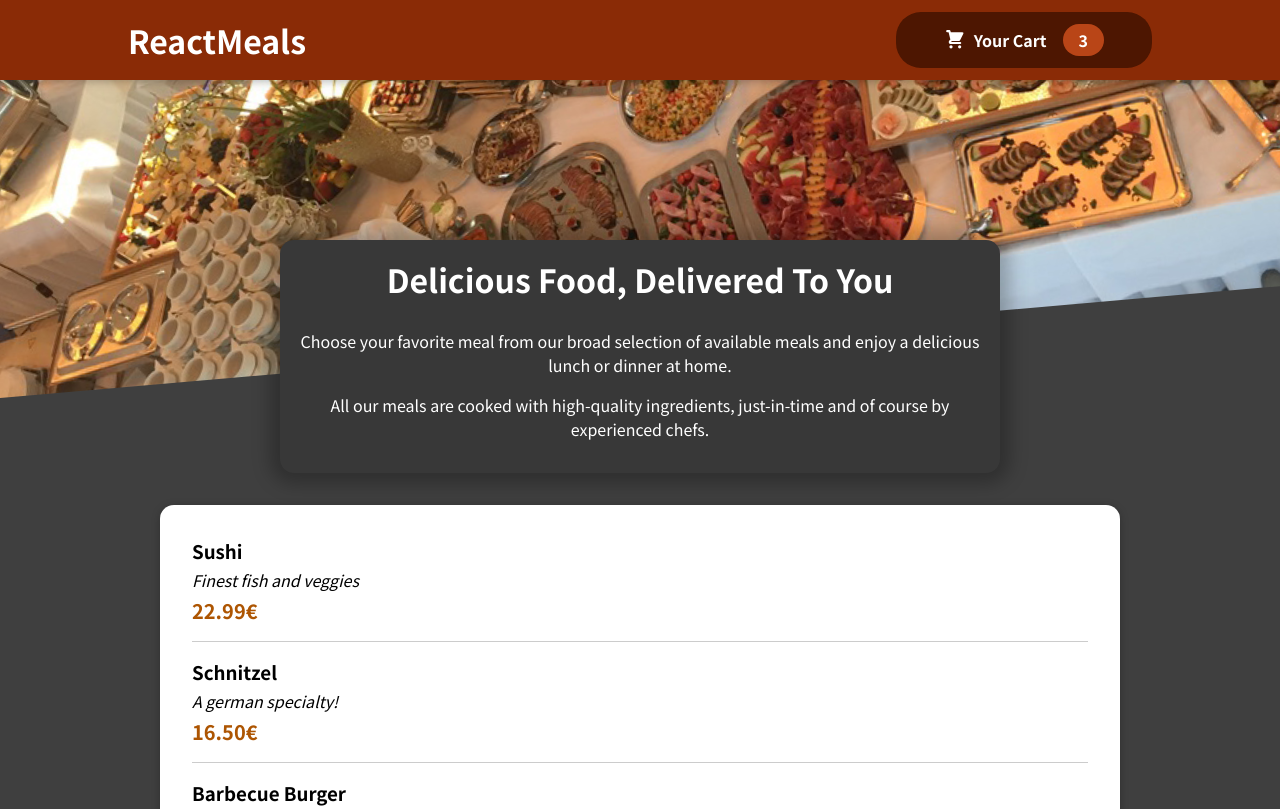
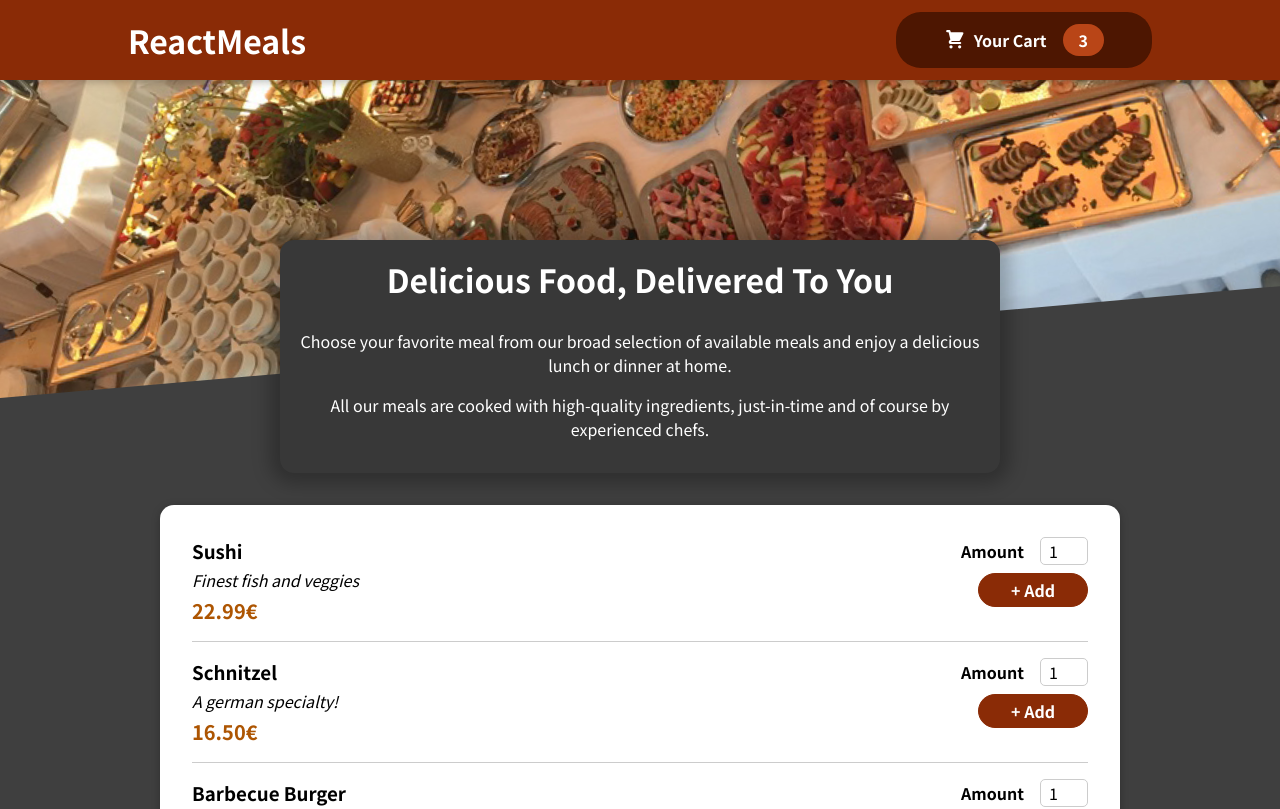
Before and after one commit to KodomoAt/food_app, a React (Create React App) app: page / in a window 1280 px wide. Shown: the top 809 px of the page. Built offline with nearby package versions, Linux system fonts and the light colour scheme.

Commit message:
Make Cart.js component with static datas.

```diff
--- a/src/components/Meals/AvailableMeals.js
+++ b/src/components/Meals/AvailableMeals.js
@@ -32,7 +32,8 @@
     const mealsList = DUMMY_MEALS.map(meal => <MealItem key={meal.id}
                                                         name={meal.name}
                                                         description={meal.description}
-                                                        price={meal.price}/>)
+                                                        price={meal.price}
+                                                        id={meal.id}/>)
     return <section className={styles.meals}>
         <Card>
             <ul>
--- a/src/components/Meals/MealItem/MealItem.js
+++ b/src/components/Meals/MealItem/MealItem.js
@@ -1,4 +1,5 @@
 import styles from './MealItem.module.css'
+import MealItemForm from "./MealItemForm";
 
 const MealItem = (props) => {
     const price = `${props.price.toFixed(2)}€`
@@ -9,7 +10,7 @@
             <div className={styles.price}>{price}</div>
         </div>
         <div>
-
+            <MealItemForm id={props.id}/>
         </div>
     </li>
 };
--- a/src/components/Meals/MealItem/MealItemForm.js
+++ b/src/components/Meals/MealItem/MealItemForm.js
@@ -0,0 +1,10 @@
+import styles from './MealItemForm.module.css'
+import Input from "../../UI/Input";
+const MealItemForm = (props) => {
+  return <form className={styles.form} action="">
+      <Input input={{type:"number", id:"amount_"+props.id, min:'1', max:'5', step:'1', defaultValue:'1'}} label={"Amount"}/>
+      <button>+ Add</button>
+  </form>
+};
+
+export default MealItemForm;
--- /dev/null
+++ b/src/components/Meals/MealItem/MealItemForm.module.css
@@ -0,0 +1,20 @@
+.form {
+  text-align: right;
+}
+
+.form button {
+  font: inherit;
+  cursor: pointer;
+  background-color: #8a2b06;
+  border: 1px solid #8a2b06;
+  color: white;
+  padding: 0.25rem 2rem;
+  border-radius: 20px;
+  font-weight: bold;
+}
+
+.form button:hover,
+.form button:active {
+  background-color: #641e03;
+  border-color: #641e03;
+}
--- /dev/null
+++ b/src/components/UI/Input.js
@@ -0,0 +1,10 @@
+import styles from './Input.module.css';
+
+const Input = (props) => {
+    return <div className={styles.input}>
+        <label htmlFor={props.input.id}>{props.label}</label>
+        <input {...props.input} />
+    </div>
+};
+
+export default Input;
--- /dev/null
+++ b/src/components/UI/Input.module.css
@@ -0,0 +1,18 @@
+.input {
+  display: flex;
+  align-items: center;
+  margin-bottom: 0.5rem;
+}
+
+.input label {
+  font-weight: bold;
+  margin-right: 1rem;
+}
+
+.input input {
+  width: 3rem;
+  border-radius: 5px;
+  border: 1px solid #ccc;
+  font: inherit;
+  padding-left: 0.5rem;
+}
```
Also changed, not shown: src/components/Cart/Cart.js (added, +18 -0 lines), src/components/Cart/Cart.module.css (added, +46 -0 lines).
